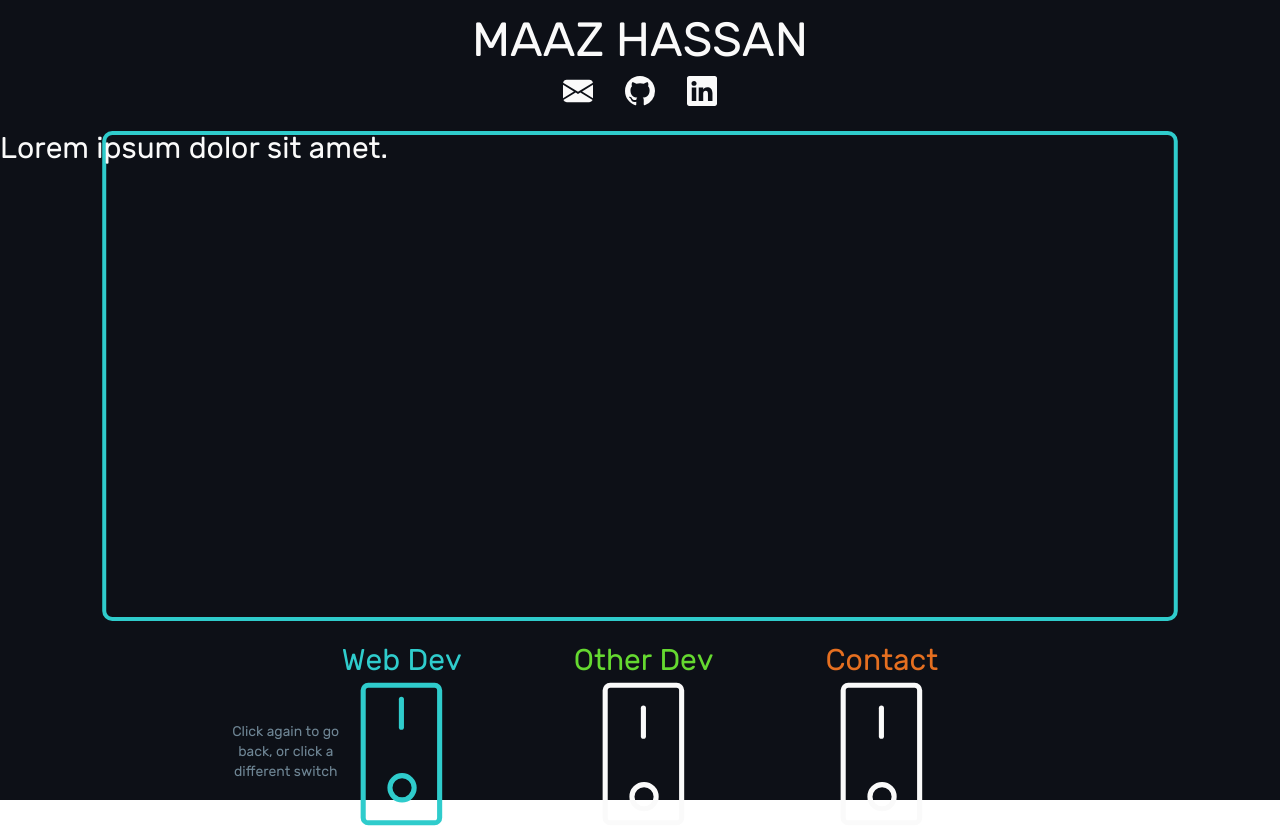
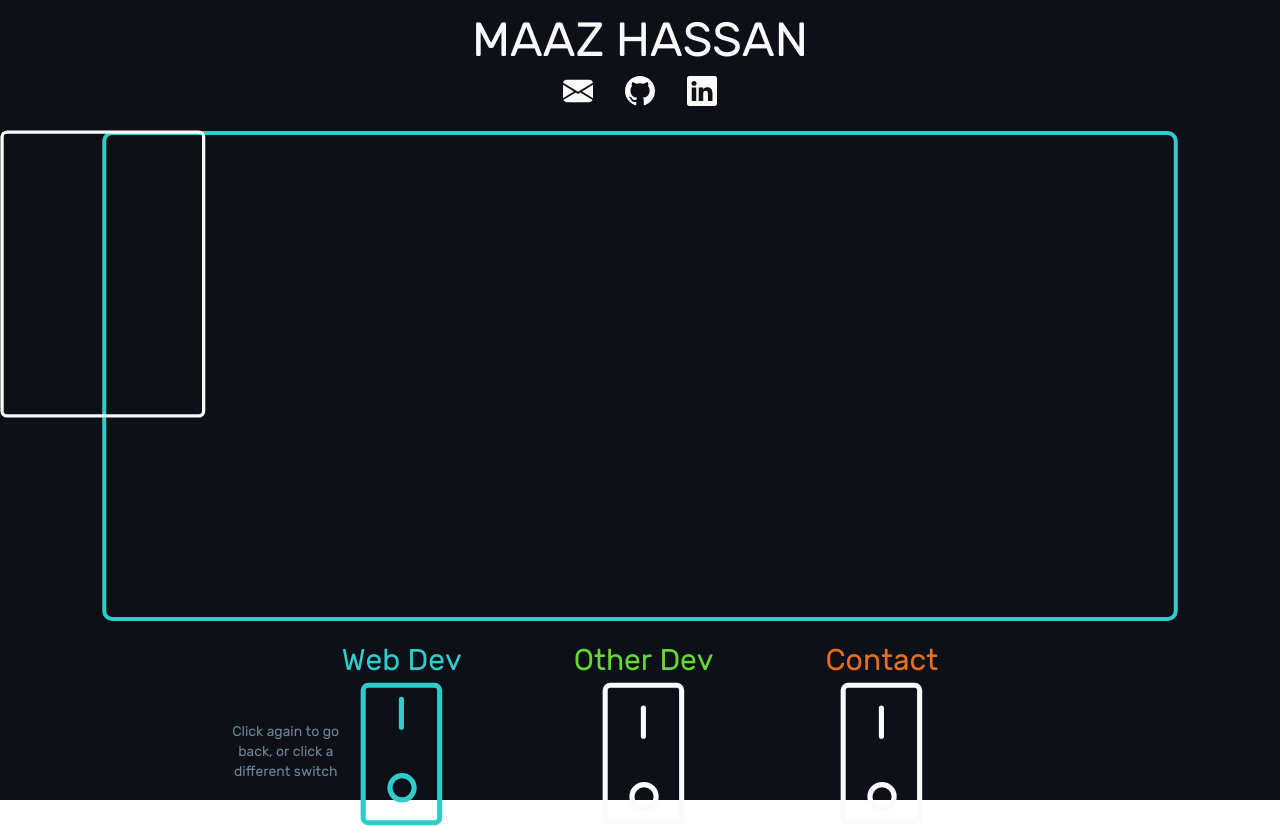
Before and after one commit to maazhassan/personal-site, a React (Create React App) app: page / in a window 1280 px wide. Both pictures are taken after a click on the icon 401 px from the left and 754 px from the top of the page. Built offline with nearby package versions, Linux system fonts and the light colour scheme.

Commit message:
Refactor project views

```diff
--- a/src/components/landing/SwitchBorder.js
+++ b/src/components/landing/SwitchBorder.js
@@ -1,5 +1,4 @@
 const SwitchBorder = props => {
-
   return (
     <svg
       xmlns="http://www.w3.org/2000/svg"
@@ -8,7 +7,7 @@ const SwitchBorder = props => {
     >
       <g id="switch-border">
         <rect className={props.styles} x="2.5" y="2.5" width="145.99" height="207" rx="7" />
-    </g>
+      </g>
     </svg>
   );
 }
--- a/src/components/main/Border.js
+++ b/src/components/main/Border.js
@@ -6,14 +6,14 @@ import useAnimatedPath from '../../hooks/animatedPath';
 const Border = props => {
   const [dimensions, setDimensions] = useState({
     width: window.innerWidth,
-    height: window.innerHeight * 0.615
+    height: window.innerHeight * props.heightScale
   });
 
   useEffect(() => {
     const handleResize = () => {
       setDimensions({
         width: window.innerWidth,
-        height: window.innerHeight * 0.615
+        height: window.innerHeight * props.heightScale
       });
     };
 
--- a/src/components/main/Main.js
+++ b/src/components/main/Main.js
@@ -10,6 +10,7 @@ const borderColors = ['stroke-blue-gray', 'stroke-blue', 'stroke-green', 'stroke
 const INIT_BORDER_RENDER_DELAY = 50;
 const BORDER_REBOUND_DELAY = 1050;
 const SWITCH_READY_DELAY = 2100;
+const BORDER_HEIGHT_SCALE = 0.615;
 
 const Main = () => {
   const [activeSwitch, setActiveSwitch] = useState(0);
@@ -52,6 +53,7 @@ const Main = () => {
         <Border
           className={color + " stroke-[4px] fill-transparent"}
           toggle={borderToggle}
+          heightScale={BORDER_HEIGHT_SCALE}
         />
         <Content
           activeSwitch={activeSwitch}
--- /dev/null
+++ b/src/components/main/content/Card.js
@@ -0,0 +1,14 @@
+import CardBorder from "./CardBorder";
+
+const Card = props => {
+  return (
+    <div className='inline-block'>
+      <CardBorder
+        className="h-72"
+        styles="fill-transparent stroke-neutral-50 stroke-[4px]"
+      />
+    </div>
+  );
+}
+
+export default Card;
--- /dev/null
+++ b/src/components/main/content/CardBorder.js
@@ -0,0 +1,13 @@
+const CardBorder = props => {
+  return (
+    <svg
+      xmlns="http://www.w3.org/2000/svg"
+      viewBox="0 0 250 350"
+      className={props.className}
+    >
+      <rect className={props.styles} x="2.5" y="2.5" width="245" height="345" rx="6" />
+    </svg>
+  );
+}
+
+export default CardBorder;
--- a/src/components/main/content/Contact.js
+++ /dev/null
@@ -1,24 +0,0 @@
-import { useEffect, useState } from "react";
-import { animated } from 'react-spring';
-import useAnimatedFade from "../../../hooks/animatedFade";
-
-const Contact = props => {
-  const [mountToggle, setMountToggle] = useState(false);
-
-  useEffect(() => {
-    setMountToggle(true);
-  }, [])
-
-  const divAnimProps = useAnimatedFade(props.toggle && mountToggle);
-
-  return (
-    <animated.div
-      {...divAnimProps}
-      className="absolute w-full h-full top-0"
-    >
-      <p className="text-neutral-50 text-3xl">Lorem ipsum dolor sit amet.</p>
-    </animated.div>
-  );
-}
-
-export default Contact;
--- a/src/components/main/content/Content.js
+++ b/src/components/main/content/Content.js
@@ -1,10 +1,9 @@
 import React, { useEffect, useRef, useState } from "react";
-import About from "./About";
-import Contact from "./Contact";
-import OtherDev from "./OtherDev";
-import WebDev from "./WebDev";
+import About from "./views/About";
+import Contact from "./views/Contact";
+import ProjectView from "./views/ProjectView";
 
-const Content = ({ activeSwitch }) => {
+const Content = props => {
   const [shown, setShown] = useState(0);
   const [unmountToggle, setUnmountToggle] = useState(0);
 
@@ -14,22 +13,22 @@ const Content = ({ activeSwitch }) => {
     if (notInitialRender.current) {
       setUnmountToggle(null);
       setTimeout(() => {
-        setShown(activeSwitch);
-        setUnmountToggle(activeSwitch);
+        setShown(props.activeSwitch);
+        setUnmountToggle(props.activeSwitch);
       }, 1050);
     }
     else {
       notInitialRender.current = true;
     }
-  }, [activeSwitch]);
+  }, [props.activeSwitch]);
 
   return (
-    <React.Fragment>
+    <div className={props.className}>
       {shown === 0 && <About toggle={unmountToggle === 0} />}
-      {shown === 1 && <WebDev toggle={unmountToggle === 1} />}
-      {shown === 2 && <OtherDev toggle={unmountToggle === 2} />}
+      {shown === 1 && <ProjectView toggle={unmountToggle === 1} type="web" />}
+      {shown === 2 && <ProjectView toggle={unmountToggle === 2} type="other" />}
       {shown === 3 && <Contact toggle={unmountToggle === 3} />}
-    </React.Fragment>
+    </div>
   );
 }
 
--- a/src/components/main/content/About.js
+++ b/src/components/main/content/views/About.js
@@ -1,7 +1,7 @@
 import { useEffect, useState } from "react";
 import { animated } from 'react-spring';
-import useAnimatedFade from "../../../hooks/animatedFade";
-import useAnimatedUnderline from "../../../hooks/animatedUnderline";
+import useAnimatedFade from "../../../../hooks/animatedFade";
+import useAnimatedUnderline from "../../../../hooks/animatedUnderline";
 
 const About = props => {
   const [mountToggle, setMountToggle] = useState(false);
--- a/src/components/main/content/WebDev.js
+++ b/src/components/main/content/views/Contact.js
@@ -1,8 +1,8 @@
 import { useEffect, useState } from "react";
 import { animated } from 'react-spring';
-import useAnimatedFade from "../../../hooks/animatedFade";
+import useAnimatedFade from "../../../../hooks/animatedFade";
 
-const WebDev = props => {
+const Contact = props => {
   const [mountToggle, setMountToggle] = useState(false);
 
   useEffect(() => {
@@ -21,4 +21,4 @@ const WebDev = props => {
   );
 }
 
-export default WebDev;
+export default Contact;
--- a/src/components/main/content/OtherDev.js
+++ b/src/components/main/content/views/ProjectView.js
@@ -1,8 +1,9 @@
 import { useEffect, useState } from "react";
 import { animated } from 'react-spring';
-import useAnimatedFade from "../../../hooks/animatedFade";
+import useAnimatedFade from "../../../../hooks/animatedFade";
+import Card from "../Card";
 
-const OtherDev = props => {
+const ProjectView = props => {
   const [mountToggle, setMountToggle] = useState(false);
 
   useEffect(() => {
@@ -16,9 +17,9 @@ const OtherDev = props => {
       {...divAnimProps}
       className="absolute w-full h-full top-0"
     >
-      <p className="text-neutral-50 text-3xl">Lorem ipsum dolor sit amet.</p>
+      <Card />
     </animated.div>
   );
 }
 
-export default OtherDev;
+export default ProjectView;
```
